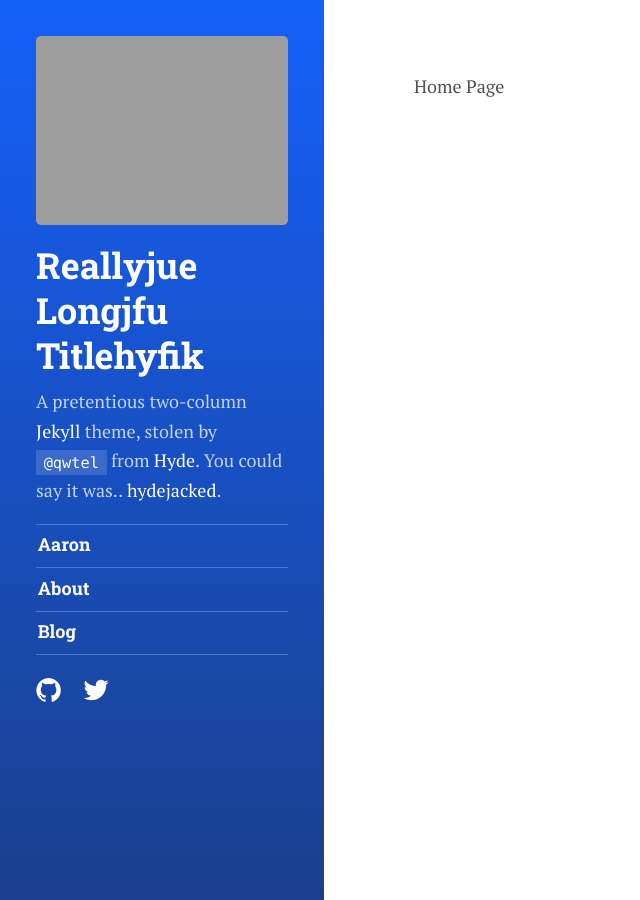
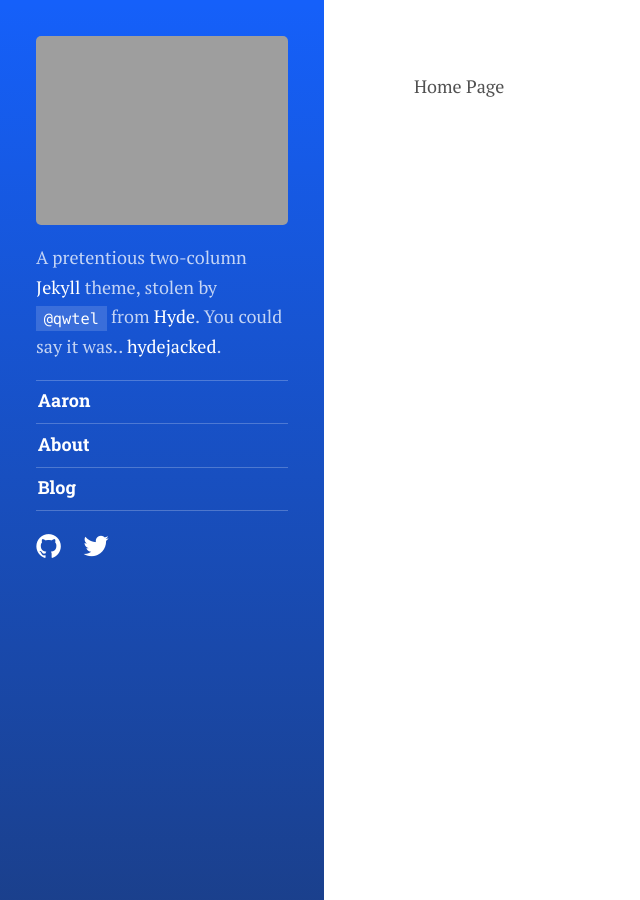
Before and after one commit to mike1d/mike1d.github.io, a Jekyll site: the page built from index.html, in a window 1280 px wide. Shown: the whole page, without its empty margins (0-640 px from the left). Built offline with Jekyll 4.4.1, drawn with Linux system fonts in a browser that asks for light colours; some web fonts are replaced.

```diff
--- a/_includes/sidebar.html
+++ b/_includes/sidebar.html
@@ -25,7 +25,7 @@
         <img src="{{ site.author.photo }}">
       {% endif %}
 
-      <h1><a href="{{ site.baseurl }}/">{{ site.title }}</a></h1>
+      <!-- <h1><a href="{{ site.baseurl }}/">{{ site.title }}</a></h1> -->
       {{ site.description | markdownify }}
     </div>
 
```
